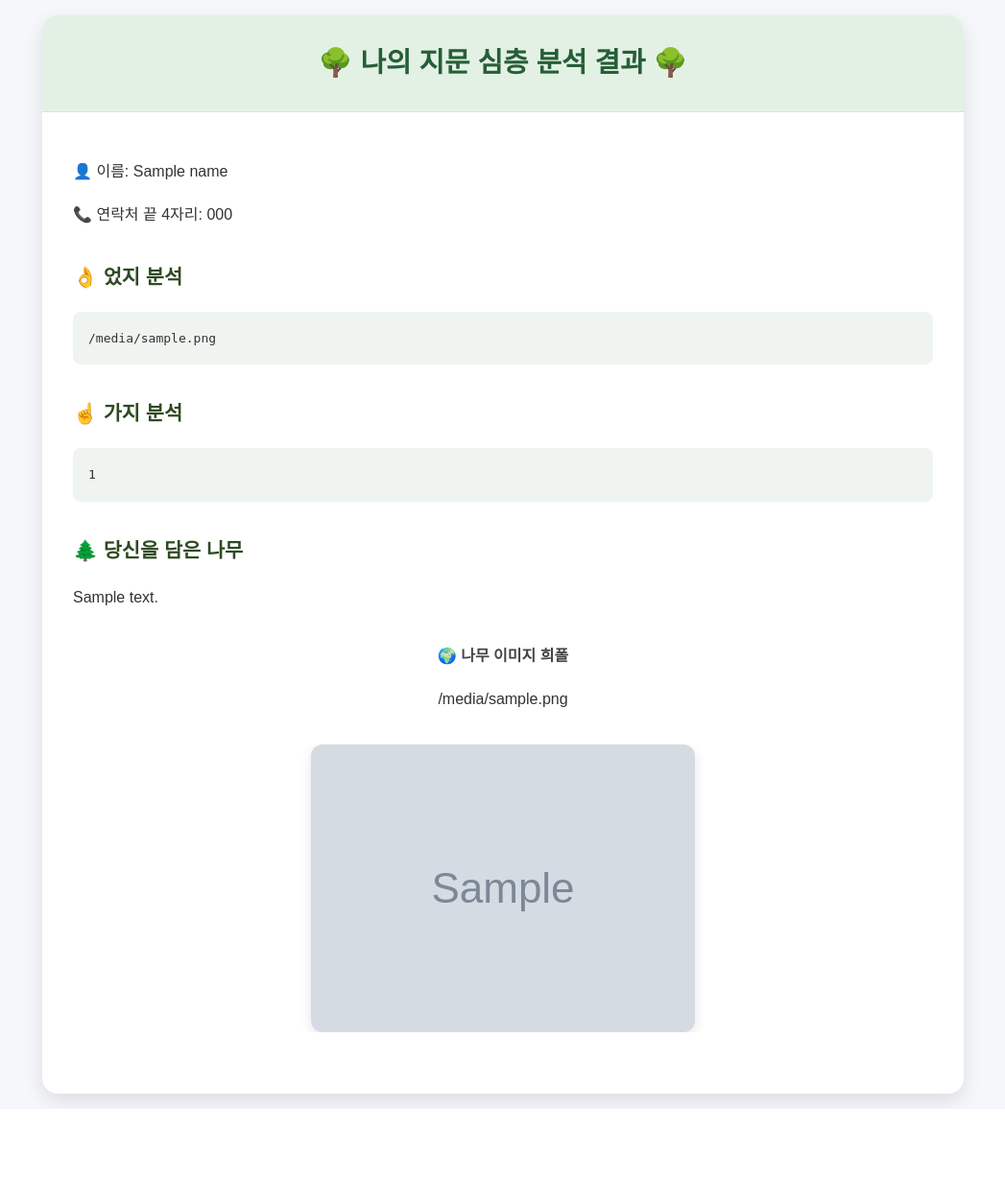
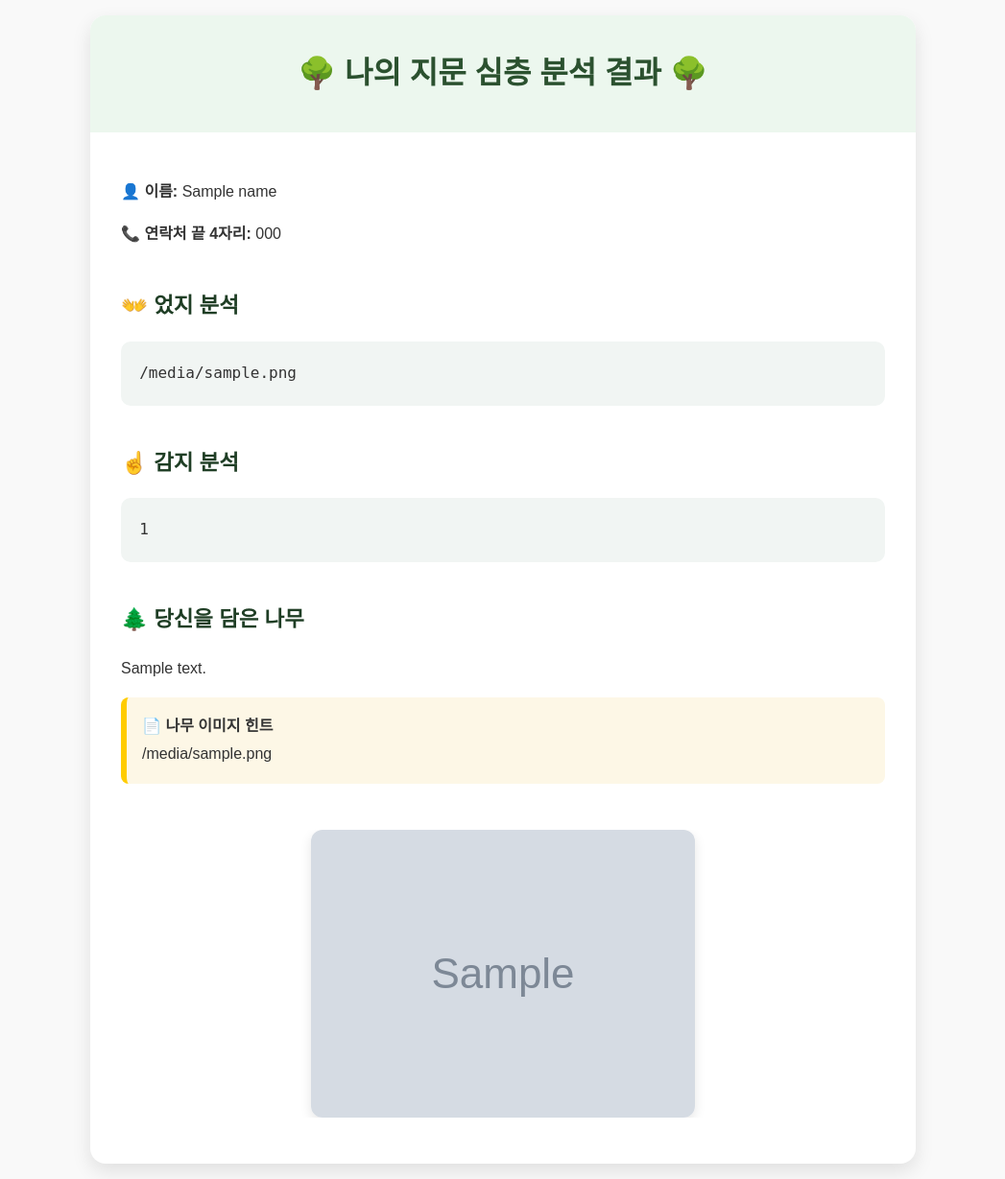
Before and after one commit to KyungHoon416/new__fingerprint, a Flask app: template templates/result.html in a window 1280 px wide. Shown: the whole page at 96% size, without its empty margins (116-1163 px from the left). Before the commit the page ends 1156 px from the top, so only its background shows below. Run offline with Flask 3, Linux system fonts and the light colour scheme; the template is opened without the code that fills it: most values are stand-ins (such as "Sample title", 1, 10 or a date in 2020); grey boxes marked "Sample" are stand-in pictures; parts of the project's set-up code (start-up, migrations or seed data) failed here and were passed over.

Commit message:
기능추가

```diff
--- a/requirements.txt
+++ b/requirements.txt
@@ -91,4 +91,3 @@ opencv-python-headless==4.9.0.80
 matplotlib==3.8.4
 PyDrive==1.3.1
 google-api-python-client==2.126.0
-oauth2client==4.1.3
--- a/templates/result.html
+++ b/templates/result.html
@@ -10,65 +10,68 @@
       font-family: "Apple SD Gothic Neo", sans-serif;
       padding: 1rem;
       margin: 0;
-      background: #f5f7fa;
+      background: #f9f9f9;
       color: #333;
       line-height: 1.8;
     }
     .result-card {
-      max-width: 960px;
+      max-width: 860px;
       margin: auto;
-      background: #ffffff;
+      background: #fff;
       border-radius: 16px;
       box-shadow: 0 8px 20px rgba(0,0,0,0.1);
       overflow: hidden;
     }
     .header {
-      background: #e3f1e5;
-      padding: 1.5rem 2rem;
-      border-bottom: 1px solid #d2e8d6;
+      background: #ecf7ee;
+      padding: 2rem;
+      text-align: center;
     }
     .header h1 {
+      font-size: 2rem;
       margin: 0;
-      font-size: 1.8rem;
-      color: #265e37;
-      text-align: center;
+      color: #2b512f;
     }
     .content {
       padding: 2rem;
     }
-    h2 {
-      margin-top: 2rem;
-      color: #2d4a22;
-      font-size: 1.3rem;
+    .info {
+      margin-bottom: 2rem;
+      font-size: 1rem;
     }
-    p {
+    .section {
+      margin-top: 2.5rem;
+    }
+    .section h2 {
+      font-size: 1.4rem;
+      color: #1f3e25;
       margin-bottom: 1rem;
     }
     pre {
-      background: #f0f4f1;
+      background: #f1f5f3;
+      padding: 1.2rem;
+      border-radius: 10px;
+      white-space: pre-wrap;
+      word-break: break-word;
+      font-size: 1rem;
+    }
+    .hint-box {
+      background: #fdf7e6;
       padding: 1rem;
+      border-left: 6px solid #ffcc00;
       border-radius: 8px;
-      overflow-x: auto;
-      white-space: pre-wrap;
-    }
-    .image-section {
-      margin-top: 2rem;
-      text-align: center;
-    }
-    .image-caption {
-      margin-top: 0.8rem;
-      font-weight: bold;
-      color: #444;
+      margin-top: 1rem;
     }
     .swiper {
       width: 100%;
       max-width: 800px;
-      margin: 2rem auto;
+      margin: 3rem auto 1rem;
     }
     .swiper-slide {
       text-align: center;
       display: flex;
       justify-content: center;
+      align-items: center;
     }
     .swiper-slide img {
       width: 100%;
@@ -77,14 +80,17 @@
       box-shadow: 0 4px 12px rgba(0,0,0,0.1);
     }
     .swiper-pagination-bullet {
-      background-color: #265e37;
+      background-color: #2b512f;
+    }
+    .swiper-pagination {
+      bottom: 10px !important;
     }
     @media (max-width: 768px) {
       .content {
         padding: 1rem;
       }
       .header h1 {
-        font-size: 1.4rem;
+        font-size: 1.5rem;
       }
     }
   </style>
@@ -95,24 +101,31 @@
       <h1>🌳 나의 지문 심층 분석 결과 🌳</h1>
     </div>
     <div class="content">
-      <p>👤 이름: {{ name }}</p>
-      <p>📞 연락처 끝 4자리: {{ phone }}</p>
+      <div class="info">
+        <p>👤 <strong>이름:</strong> {{ name }}</p>
+        <p>📞 <strong>연락처 끝 4자리:</strong> {{ phone }}</p>
+      </div>
 
-      <h2>👌 었지 분석</h2>
+      <div class="section">
+        <h2>👐 었지 분석</h2>
         <pre>{{ thumb }}</pre>
+      </div>
 
-      <h2>☝️ 가지 분석</h2>
+      <div class="section">
+        <h2>☝️ 감지 분석</h2>
         <pre>{{ index }}</pre>
+      </div>
 
+      <div class="section">
         <h2>🌲 당신을 담은 나무</h2>
         <p>{{ tree_desc }}</p>
-
         {% if tree_image %}
-      <div class="image-section">
-        <div class="image-caption">🌍 나무 이미지 희폴</div>
-        <p>{{ tree_image }}</p>
+        <div class="hint-box">
+          📄 <strong>나무 이미지 힌트</strong><br>
+          {{ tree_image }}
         </div>
         {% endif %}
+      </div>
 
       {% if carousel_images %}
       <div class="swiper mySwiper">
@@ -136,9 +149,14 @@
       pagination: {
         el: ".swiper-pagination",
         clickable: true,
+        dynamicBullets: true,
       },
-      effect: 'slide',
+      effect: 'fade',
       speed: 600,
+      autoplay: {
+        delay: 6000,
+        disableOnInteraction: false,
+      },
     });
   </script>
 </body>
```
Lines whose indentation alone changed are shown as unchanged.
